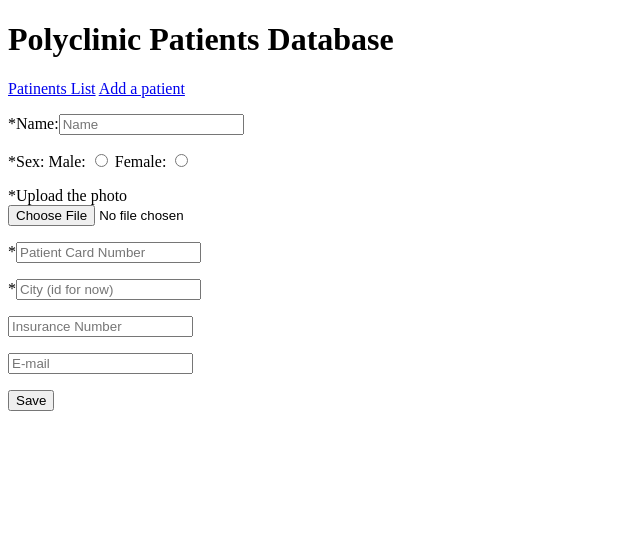
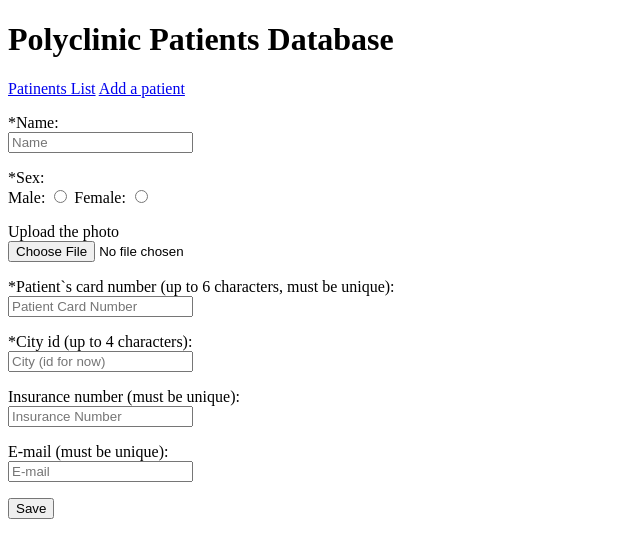
Before and after one commit to zhuykovkb/polyclinic, a PHP site: page /index.php?action=new in a window 1280 px wide. Shown: the top 558 px of the page, without its empty margins (0-640 px from the left). Run offline with PHP 8.4, Linux system fonts and the light colour scheme.

Commit message:
added some instructions

```diff
--- a/list.php
+++ b/list.php
@@ -9,9 +9,9 @@ if (count($list)) {
 	echo '<ul>';
 		foreach ($list as $row) {
 
-		echo '<li>' .
-		$row['name'] . ' ' . $row['card_num'] . ' ' . $row['history'] . ' ' . $row['email'] . ' ' . $row['sex'] .
-		'</li>';
+		echo '<li>'
+		 . $row['name'] . ' (' . $row['sex'] . ') E-mail: ' . $row['email']
+		 . '<br/> Card #' . $row['card_num'] . '</li>';
 
 		echo $row['history'];
 
--- a/new.php
+++ b/new.php
@@ -1,14 +1,14 @@
 <form action="" enctype="multipart/form-data" method="post">
-	<p>*Name:<input type="text" name="name" placeholder="Name"/></p>
-	<p>*Sex:
+	<p>*Name: <br/><input type="text" name="name" placeholder="Name"/></p>
+	<p>*Sex: <br/>
 		<span>Male: <input type="radio" name="sex" value="male"/>  </span>
 		<span>Female: <input type="radio" name="sex" value="female"/>  </span>
 	</p>
-	<p>*Upload the photo</br><input type="file" name="photo"/></p>
-	<p>*<input type="text" name="card_num" placeholder="Patient Card Number"/></p>
-	<p>*<input type="text" name="native_city_id" placeholder="City (id for now)"/></p>
-	<p><input type="text" name="insurance_num" placeholder="Insurance Number"/></p>
-	<p><input type="text" name="email" placeholder="E-mail"/></p>
+	<p>Upload the photo</br><input type="file" name="photo"/></p>
+	<p>*Patient`s card number (up to 6 characters, must be unique):<br/><input type="text" name="card_num" placeholder="Patient Card Number"/></p>
+	<p>*City id (up to 4 characters):<br/><input type="text" name="native_city_id" placeholder="City (id for now)"/></p>
+	<p>Insurance number (must be unique):<br/><input type="text" name="insurance_num" placeholder="Insurance Number"/></p>
+	<p>E-mail (must be unique):<br/><input type="text" name="email" placeholder="E-mail"/></p>
 	<p><input type="submit" value="Save"></p>
 </form>
 
@@ -50,6 +50,7 @@
 
 		echo "Done! New patient has been added.";
 
+		//In odd to show full patient's data
 		$newPatientId = $patientsPdo->lastInsertId();
 		var_dump($newPatientId);
 		echo '<a href="/?action=show&patientId=' . $newPatientId . '">Show patient`s record</a>';
```
